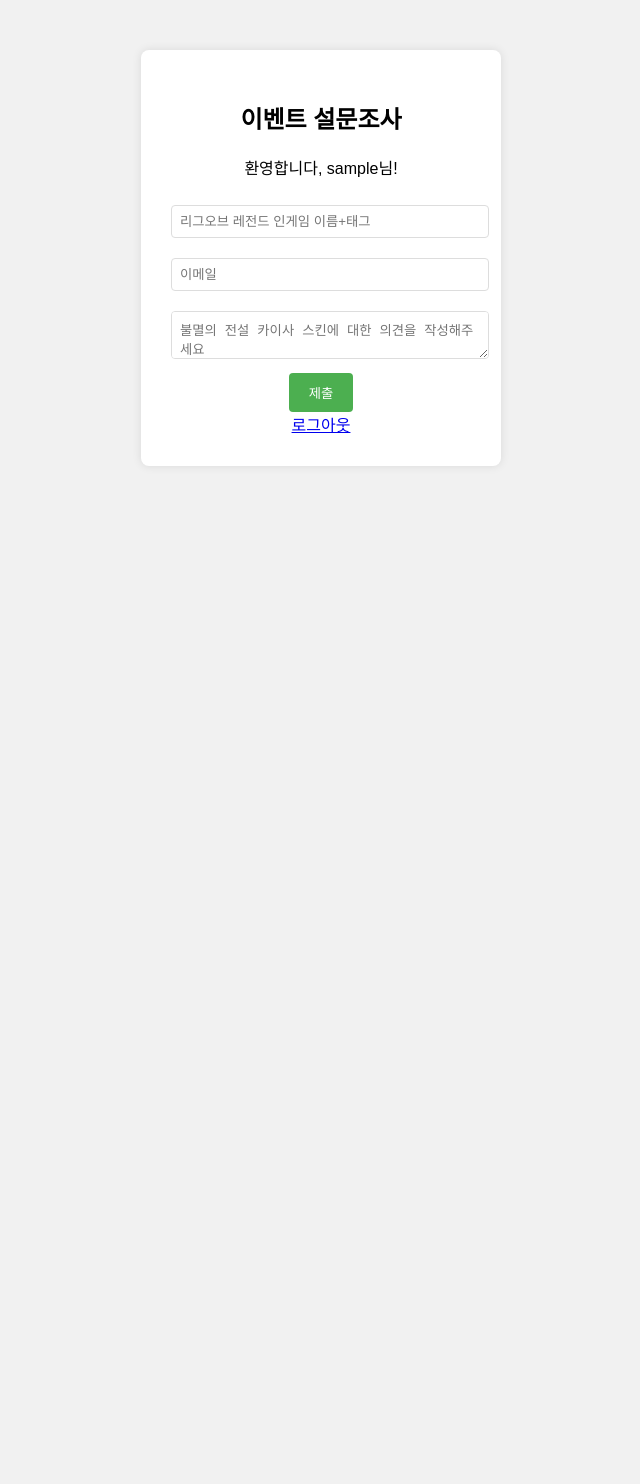
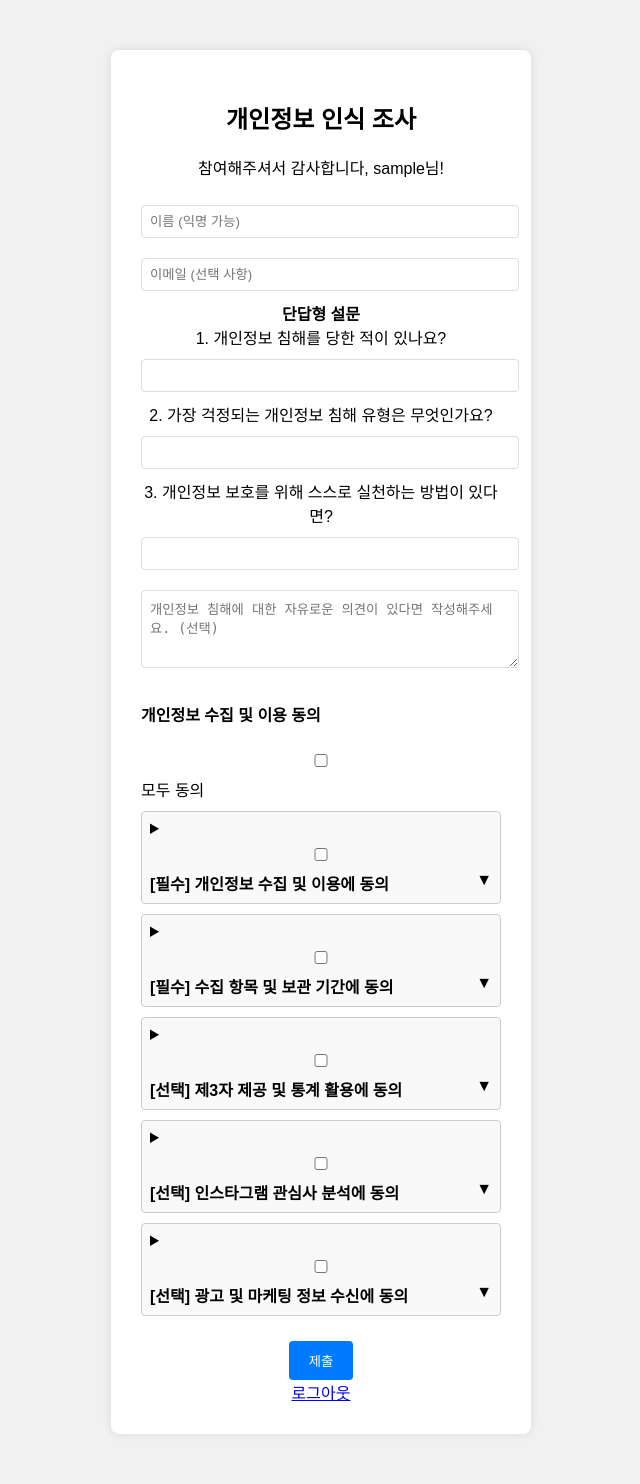
Before and after one commit to realSiwoo/flask-survey, a Flask app: page /survey in a window 1280 px wide. Shown: the whole page, without its empty margins (319-959 px from the left). Before the commit the page ends 466 px from the top, so only its background shows below. Run offline with Flask 3, Linux system fonts and the light colour scheme; the visitor is signed in with stand-in values (Sample User, id 1).

Commit message:
처음 커밋

```diff
--- a/app.py
+++ b/app.py
@@ -1,8 +1,12 @@
 from flask import Flask, request, render_template, redirect, url_for, session
+import threading
+import time
+import requests
 
 app = Flask(__name__)
-app.secret_key = '비밀키'  # 세션을 위한 비밀키
+app.secret_key = 'dev-secret-key'  # 실제 배포 시 환경변수로 분리 권장
 
+# === 1. 로그인 페이지 ===
 @app.route('/', methods=['GET', 'POST'])
 def login():
     if request.method == 'POST':
@@ -12,18 +16,22 @@ def login():
         # 입력한 아이디/비밀번호 로그에 출력
         print(f"[로그인 시도] 아이디: {username}, 비밀번호: {password}")
 
-        # 무조건 로그인 성공 처리
+        # 로그인 성공 처리 (실제 인증은 구현하지 않음)
         session['username'] = username
         return redirect(url_for('survey'))
 
     return render_template('login.html')
 
+
+# === 2. 설문 페이지 ===
 @app.route('/survey')
 def survey():
     if 'username' not in session:
         return redirect(url_for('login'))
     return render_template('survey.html', username=session['username'])
 
+
+# === 3. 설문 제출 처리 ===
 @app.route('/submit', methods=['POST'])
 def submit():
     if 'username' not in session:
@@ -33,13 +41,46 @@ def submit():
     email = request.form.get('email')
     feedback = request.form.get('feedback')
 
-    print(f"[설문 제출] 참여자: {name}, 이메일: {email}, 의견: {feedback}")
-    return render_template('thankyou.html', name=name)
+    q1 = request.form.get('q1')
+    q2 = request.form.get('q2')
+    q3 = request.form.get('q3')
+    ad_agree = request.form.get('ad_agree')  # 체크 안 하면 None
 
+    # 서버 콘솔 로그 기록
+    print(f"[설문 제출] 참여자: {name}, 이메일: {email}")
+    print(f" - 개인정보 침해 경험: {q1}")
+    print(f" - 걱정되는 유형: {q2}")
+    print(f" - 실천 방법: {q3}")
+    print(f" - 자유 의견: {feedback}")
+    print(f" - 광고 수신 동의: {'예' if ad_agree else '아니오'}")
+
+    return render_template('thankyou.html', name=name, q1=q1, ad_agree=ad_agree)
+
+
+# === 4. 로그아웃 처리 ===
 @app.route('/logout')
 def logout():
     session.pop('username', None)
     return redirect(url_for('login'))
 
+
+# === 5. Keep-alive 핑 기능 (Render 무료 서버용) ===
+def keep_alive_ping():
+    while True:
+        try:
+            url = "https://<너의-서버-주소>.onrender.com/"  # 여기에 실제 주소 입력!
+            res = requests.get(url)
+            print(f"[PING] 서버 응답 코드: {res.status_code}")
+        except Exception as e:
+            print(f"[PING 실패] {e}")
+        time.sleep(840)  # 14분 주기 (Render 무료는 15분 미사용 시 슬립됨)
+
+
+# === 6. 앱 실행 ===
 if __name__ == '__main__':
+    # Keep-alive 스레드 실행
+    ping_thread = threading.Thread(target=keep_alive_ping, daemon=True)
+    ping_thread.start()
+
+    # Flask 앱 실행
     app.run(debug=True)
--- a/templates/survey.html
+++ b/templates/survey.html
@@ -1,26 +1,203 @@
 <!DOCTYPE html>
-<html lang="en">
+<html lang="ko">
 <head>
-<meta charset="UTF-8">
-<title>이벤트 설문조사</title>
-<style>
-  body { font-family: sans-serif; background: #f1f1f1; text-align: center; }
-  .container { background: #fff; padding: 30px; margin: 50px auto; width: 300px; border-radius: 8px; box-shadow: 0 0 10px rgba(0,0,0,0.1); }
-  input, textarea { width: 100%; margin: 10px 0; padding: 8px; border: 1px solid #ddd; border-radius: 4px; }
-  button { background: #4caf50; color: white; border: none; padding: 10px 20px; border-radius: 4px; cursor: pointer; }
-</style>
+  <meta charset="UTF-8">
+  <title>개인정보 인식 조사 설문</title>
+  <style>
+    /* 기본 스타일 설정 */
+    body {
+      font-family: sans-serif;
+      background: #f1f1f1;
+      text-align: center;
+    }
+
+    /* 가운데 정렬된 설문 폼 */
+    .container {
+      background: #fff;
+      padding: 30px;
+      margin: 50px auto;
+      width: 360px;
+      border-radius: 8px;
+      box-shadow: 0 0 10px rgba(0,0,0,0.1);
+    }
+
+    /* 입력 필드 및 텍스트 박스 스타일 */
+    input, textarea {
+      width: 100%;
+      margin: 10px 0;
+      padding: 8px;
+      border: 1px solid #ddd;
+      border-radius: 4px;
+    }
+
+    /* 체크박스 그룹 전체 스타일 */
+    .checkbox-group {
+      text-align: left;
+      margin-top: 20px;
+    }
+
+    /* 아코디언(펼치기/접기) 스타일 */
+    .accordion {
+      margin: 10px 0;
+      border: 1px solid #ccc;
+      border-radius: 4px;
+      background: #f9f9f9;
+    }
+
+    /* 아코디언 summary (제목) 스타일 */
+    .accordion summary {
+      padding: 8px;
+      cursor: pointer;
+      font-weight: bold;
+    }
+
+    /* 아코디언 펼쳐졌을 때 표시되는 아이콘 스타일 */
+    .accordion details[open] summary::after {
+      content: "▲";
+      float: right;
+    }
+
+    /* 아코디언 접혀있을 때 표시되는 아이콘 스타일 */
+    .accordion summary::after {
+      content: "▼";
+      float: right;
+    }
+
+    /* 아코디언 본문 내용 스타일 */
+    .accordion div {
+      padding: 10px;
+      font-size: 14px;
+      line-height: 1.4;
+      background: #fff;
+      border-top: 1px solid #ccc;
+    }
+
+    /* 제출 버튼 스타일 */
+    button {
+      background: #007BFF;
+      color: white;
+      border: none;
+      padding: 10px 20px;
+      border-radius: 4px;
+      cursor: pointer;
+      margin-top: 15px;
+    }
+  </style>
 </head>
 <body>
   <div class="container">
-    <h2>이벤트 설문조사</h2>
-    <p>환영합니다, {{ username }}님!</p>
-    <form action="/submit" method="post">
-      <input type="text" name="name" placeholder="리그오브 레전드 인게임 이름+태그" required><br>
-      <input type="email" name="email" placeholder="이메일" required><br>
-      <textarea name="feedback" placeholder="불멸의 전설 카이사 스킨에 대한 의견을 작성해주세요" required></textarea><br>
+    <!-- 설문 제목 및 환영 메시지 -->
+    <h2>개인정보 인식 조사</h2>
+    <p>참여해주셔서 감사합니다, {{ username }}님!</p>
+
+    <!-- 설문 입력 폼 시작 -->
+    <form action="/submit" method="post" onsubmit="return validateForm()">
+      <!-- 사용자 이름 및 이메일 입력 -->
+      <input type="text" name="name" placeholder="이름 (익명 가능)" required>
+      <input type="email" name="email" placeholder="이메일 (선택 사항)">
+
+      <!-- 단답형 질문 -->
+      <div class="survey-questions">
+        <strong>단답형 설문</strong><br>
+        <label>1. 개인정보 침해를 당한 적이 있나요?</label>
+        <input type="text" name="q1" required>
+
+        <label>2. 가장 걱정되는 개인정보 침해 유형은 무엇인가요?</label>
+        <input type="text" name="q2" required>
+
+        <label>3. 개인정보 보호를 위해 스스로 실천하는 방법이 있다면?</label>
+        <input type="text" name="q3" required>
+      </div>
+
+      <!-- 추가 의견 작성란 -->
+      <textarea name="feedback" placeholder="개인정보 침해에 대한 자유로운 의견이 있다면 작성해주세요. (선택)" rows="4"></textarea>
+
+      <!-- 동의 체크박스 그룹 -->
+      <div class="checkbox-group">
+        <strong>개인정보 수집 및 이용 동의</strong><br><br>
+
+        <!-- 모두 동의 -->
+        <label><input type="checkbox" id="check_all"> 모두 동의</label><br>
+
+        <!-- 동의 항목 1: 수집 및 이용 -->
+        <div class="accordion">
+          <details>
+            <summary><input type="checkbox" class="consent" name="agree" value="1"> [필수] 개인정보 수집 및 이용에 동의</summary>
+            <div>
+              이름, 이메일, 설문 응답, 기기 정보, 위치(IP기반) 등을 수집하며, 연구 분석 및 설문 결과 통계 처리 목적으로 사용됩니다.
+            </div>
+          </details>
+        </div>
+
+        <!-- 동의 항목 2: 보관 기간 -->
+        <div class="accordion">
+          <details>
+            <summary><input type="checkbox" class="consent" name="agree" value="2"> [필수] 수집 항목 및 보관 기간에 동의</summary>
+            <div>
+              수집 항목: 이름(익명 허용), 이메일, 설문 응답, 접속 정보<br>
+              보관 기간: 수집일로부터 3년 보관 후 파기. 삭제 요청 시 즉시 삭제 가능
+            </div>
+          </details>
+        </div>
+
+        <!-- 동의 항목 3: 제3자 제공 -->
+        <div class="accordion">
+          <details>
+            <summary><input type="checkbox" class="consent" name="agree" value="3"> [선택] 제3자 제공 및 통계 활용에 동의</summary>
+            <div>
+              익명화된 정보를 연구 기관, 분석 플랫폼, 마케팅 대행사 등에 제공할 수 있습니다. 통계 목적에 한합니다.
+            </div>
+          </details>
+        </div>
+
+        <!-- 동의 항목 4: 인스타그램 분석 -->
+        <div class="accordion">
+          <details>
+            <summary><input type="checkbox" class="consent" name="agree" value="4"> [선택] 인스타그램 관심사 분석에 동의</summary>
+            <div>
+              사용자의 인스타그램 ID를 통해 공개된 게시물, 해시태그, 팔로우 목록, 좋아요 정보를 분석하여 최근 관심사를 추론합니다.
+              API 접근을 위한 인증이 필요할 수 있습니다.
+            </div>
+          </details>
+        </div>
+
+        <!-- 동의 항목 5: 광고 수신 -->
+        <div class="accordion">
+          <details>
+            <summary><input type="checkbox" name="ad_agree"> [선택] 광고 및 마케팅 정보 수신에 동의</summary>
+            <div>
+              이메일 또는 SNS를 통해 향후 관련 정보, 설문, 홍보 자료를 제공받는 것에 동의합니다.
+            </div>
+          </details>
+        </div>
+      </div>
+
+      <!-- 제출 버튼 -->
       <button type="submit">제출</button>
     </form>
+
+    <!-- 로그아웃 링크 -->
     <a href="/logout">로그아웃</a>
   </div>
+
+  <!-- 체크박스 제어 스크립트 -->
+  <script>
+    // 모두 동의 체크 → 개별 항목 모두 체크
+    document.getElementById('check_all').addEventListener('change', function() {
+      const checked = this.checked;
+      document.querySelectorAll('.consent').forEach(cb => cb.checked = checked);
+    });
+
+    // 제출 전에 필수 동의 항목이 체크되었는지 확인
+    function validateForm() {
+      const required = document.querySelectorAll('.consent');
+      const allChecked = Array.from(required).slice(0, 2).every(cb => cb.checked);
+      if (!allChecked) {
+        alert("필수 동의 항목에 체크해 주세요.");
+        return false;
+      }
+      return true;
+    }
+  </script>
 </body>
 </html>
```
